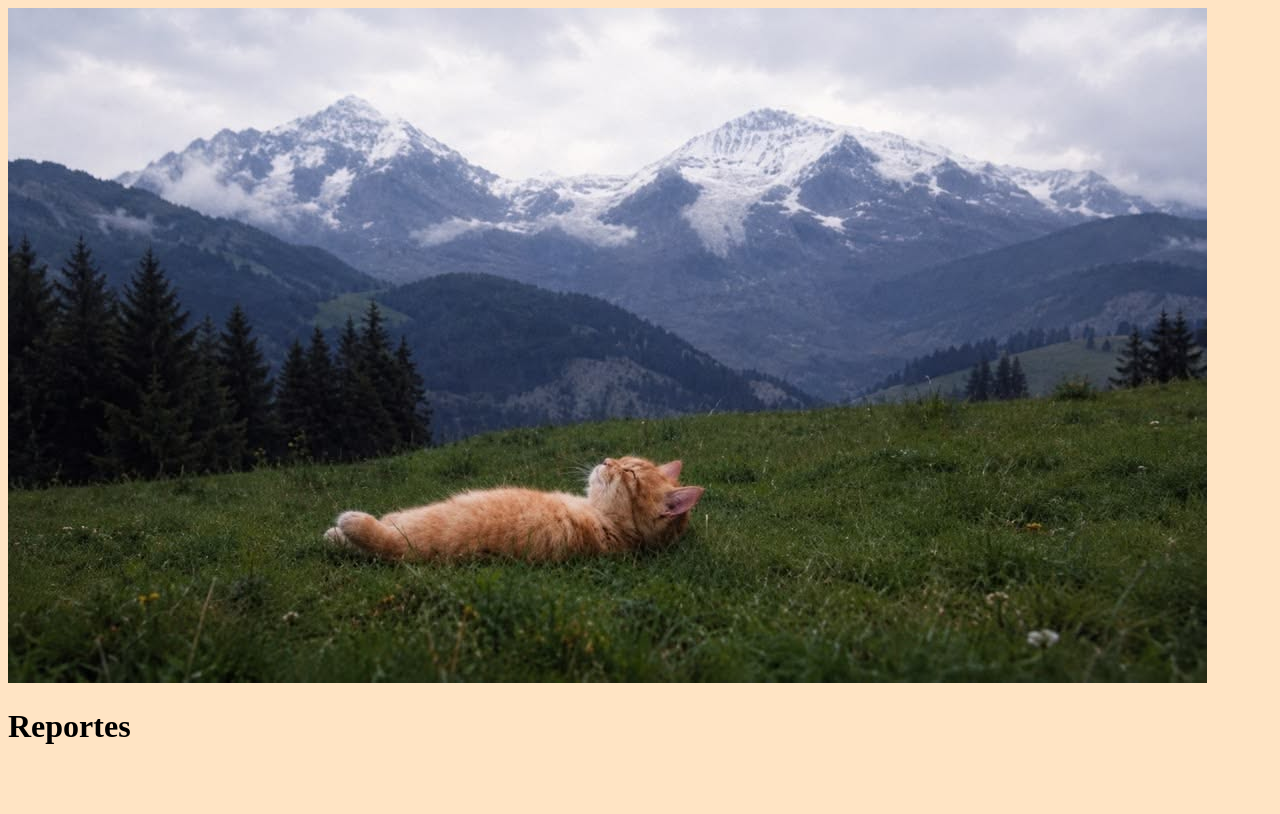
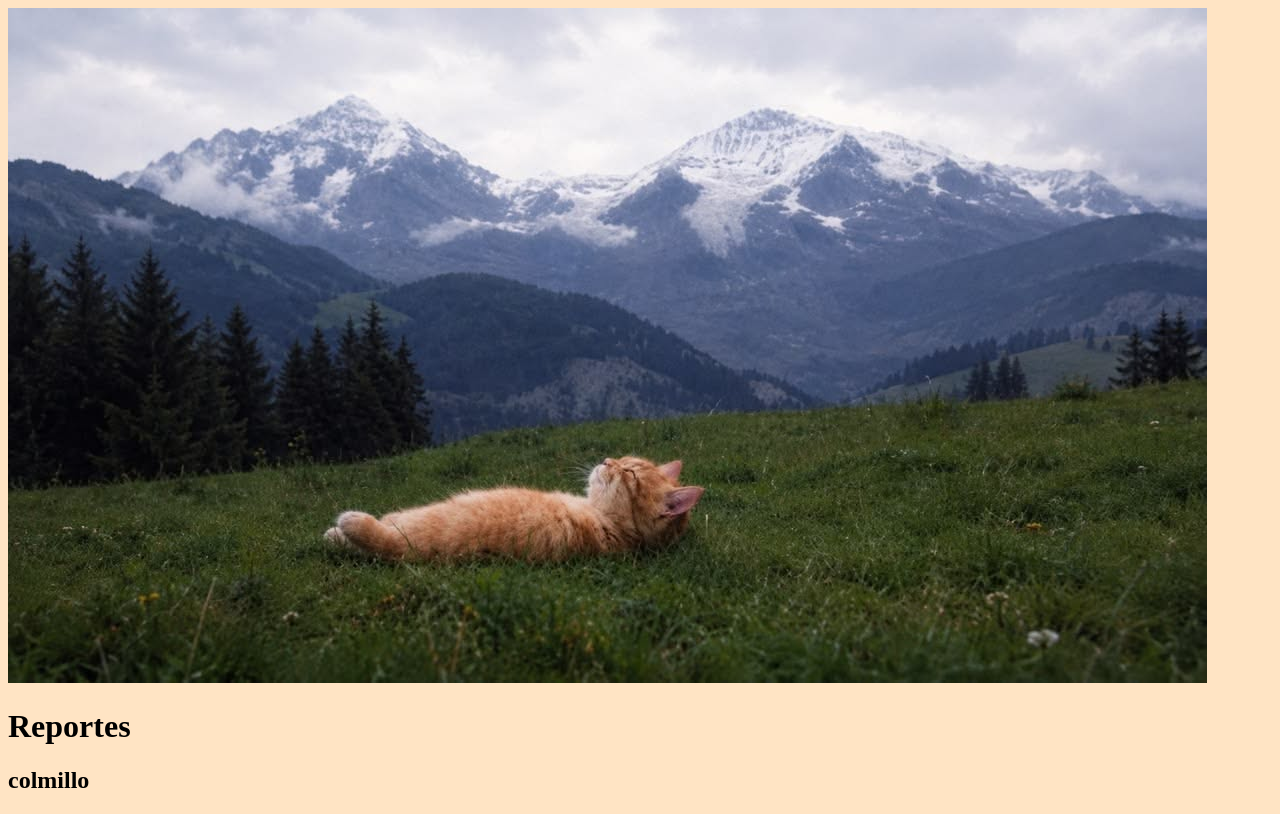
Before and after one commit to cris-velasco/CITY-REPORT_2, a plain HTML site: page crea_reporte.html in a window 1280 px wide. Drawn offline with Linux system fonts and the light colour scheme.

Commit message:
estructura

```diff
--- a/crea_reporte.html
+++ b/crea_reporte.html
@@ -9,6 +9,12 @@
 <body>
     <img src="imagen/image_ecd709198a08.jpg" alt="">
     <h1>Reportes </h1>
+    <nav>
+        <h2>colmillo</h2>
+
+
+
+    </nav>
 
 
 </body>
--- a/css/crea_reporte.css
+++ b/css/crea_reporte.css
@@ -1,3 +1,6 @@
  body{
     background-color: bisque;
+    image-orientation: 0deg;
+    image-resolution: 10000px;
+
  }
```
